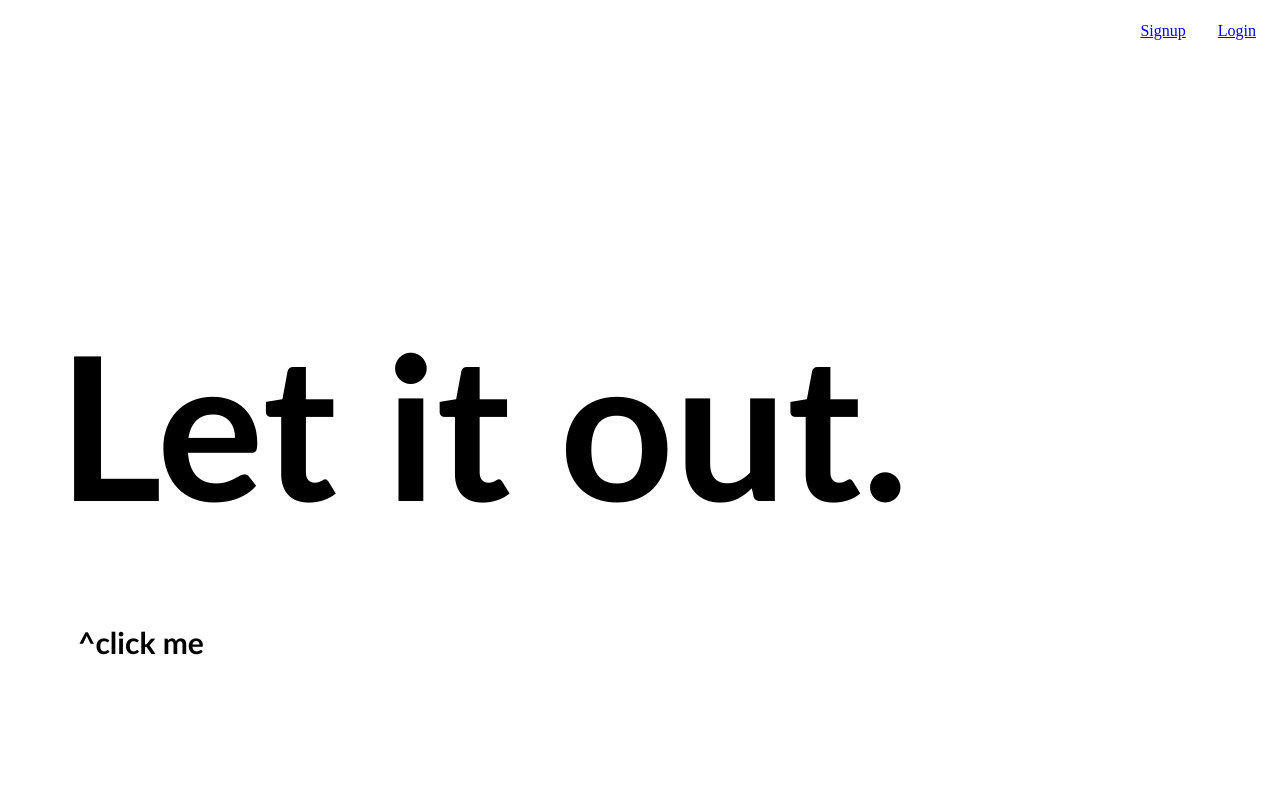
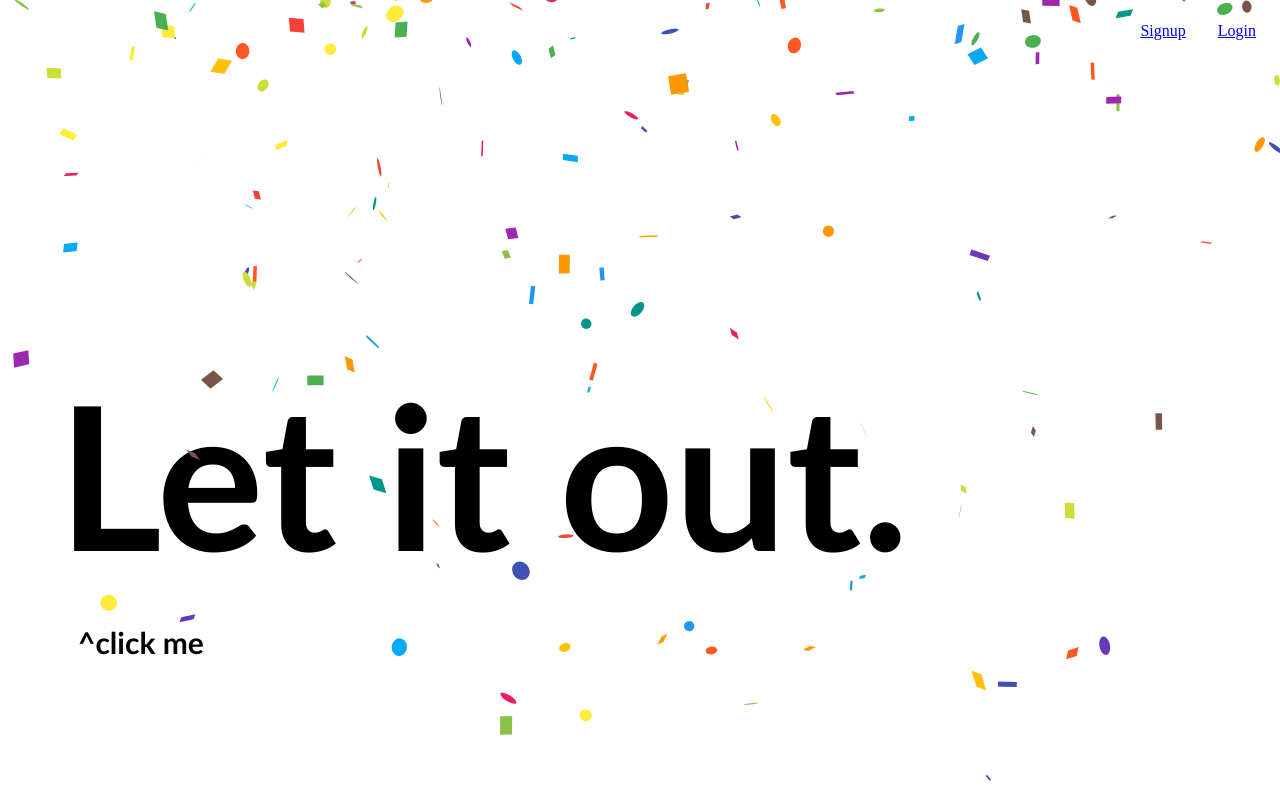
Before and after one commit to fatimaahmed14/task-app-client, a React (Create React App) app in the folder task-app/: page / in a window 1280 px wide. Both pictures are taken after a click on the element "List it out.". Built offline with nearby package versions, Linux system fonts and the light colour scheme.

Commit message:
confetti on home page added

```diff
--- a/task-app/package.json
+++ b/task-app/package.json
@@ -9,6 +9,7 @@
     "@testing-library/user-event": "^13.5.0",
     "chart.js": "^4.2.1",
     "react": "^18.2.0",
+    "react-confetti": "^6.1.0",
     "react-dom": "^18.2.0",
     "react-router-dom": "^6.8.2",
     "react-scripts": "5.0.1",
--- a/task-app/src/pages/Home.js
+++ b/task-app/src/pages/Home.js
@@ -1,5 +1,6 @@
 import { useState } from "react";
 import { useSpring, animated } from "react-spring";
+import Confetti from "react-confetti";
 import { Link } from "react-router-dom";
 import "../style/App.css";
 
@@ -9,7 +10,6 @@ function Home() {
   const titleProps = useSpring({
     to: {
       opacity: 1,
-      transform: `translateY(${isList ? "0px" : "-50px"})`,
     },
   });
 
@@ -34,6 +34,18 @@ function Home() {
           {isList ? "List" : "Let"} it out.
         </animated.h2>
         <h3 className="slogan">^click me</h3>
+        {isList === false && (
+          <Confetti
+            // colors={["#FDB813"]}
+            recycle={false}
+            numberOfPieces={1500}
+            gravity={0.4}
+            initialVelocityX={10}
+            initialVelocityY={30}
+            width={window.innerWidth}
+            height={window.innerHeight}
+          />
+        )}
       </main>
     </div>
   );
@@ -76,7 +88,7 @@ export default Home;
 //           List it out.
 //         </animated.h2>
 //         <animated.h3 className="slogan" style={sloganProps}>
-//           let it all out... *DIGITALLY*
+//           click me^
 //         </animated.h3>
 //       </animated.main>
 //     </div>
```
Also changed, not shown: 1 other file (tests, documents, lock files or other folders).
